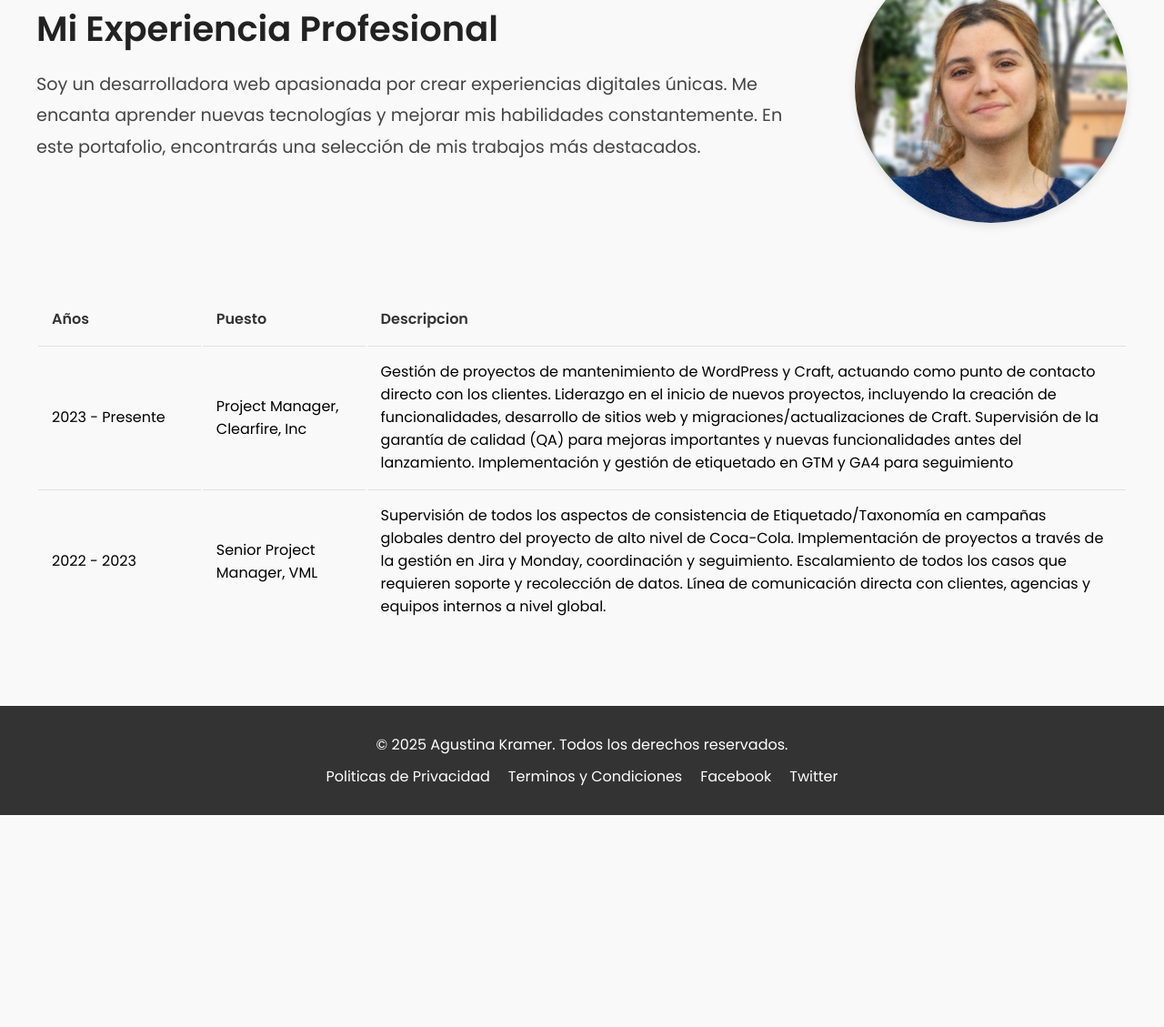
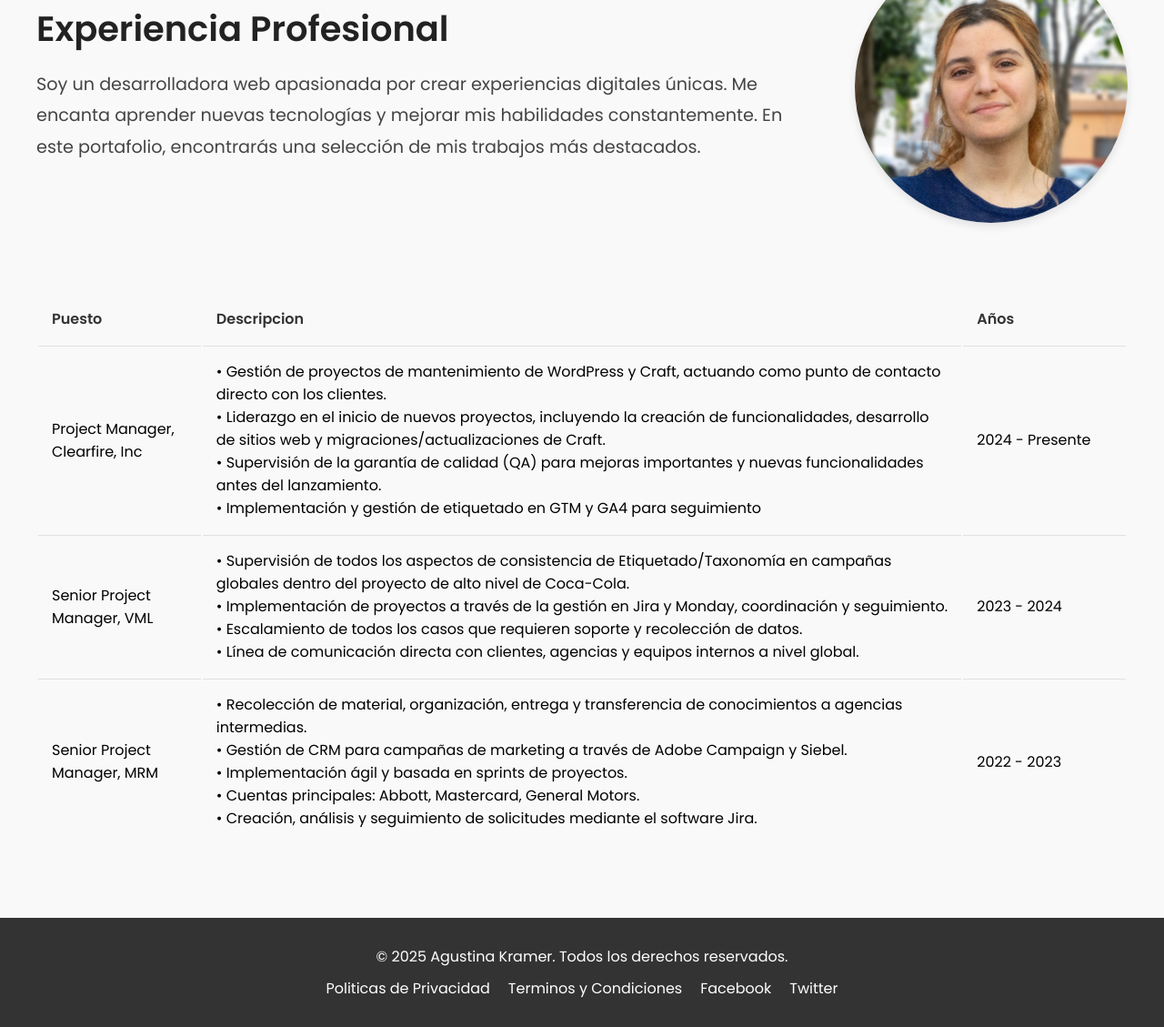
Before and after one commit to agustinakramer/PreEntrega1KRAMER, a plain HTML site: page pages/experience.html in a window 1280 px wide. Shown: the part 200-1329 px from the top of the page at 91% size. Before the commit the page ends 1096 px from the top, so only its background shows below. Drawn offline with nearby package versions, Linux system fonts and the light colour scheme.

Commit message:
agrego favicon, mejoro estilo de la pag experiencia y corrijo meta-titles

```diff
--- a/pages/experience.html
+++ b/pages/experience.html
@@ -7,6 +7,7 @@
     <meta name="description" content="Explora la experiencia laboral de Agustina Kramer en gestión de proyectos digitales para empresas globales.">
     <link rel="stylesheet" href="../css/style.css">
     <link href="https://cdn.jsdelivr.net/npm/aos@2.3.4/dist/aos.css" rel="stylesheet">
+    <link rel="icon" href="../assets/logo-portafolio.png" type="image/png">
 
 </head>
 <body>
@@ -27,7 +28,7 @@
     <section class="experience" data-aos="fade-up">
         <div class="experience-container">
             <div class="experience-content">
-                <h2>Mi Experiencia Profesional</h2>
+                <h2>Experiencia Profesional</h2>
                 <p>Soy un desarrolladora web apasionada por crear experiencias digitales únicas. Me encanta aprender nuevas tecnologías y mejorar mis habilidades constantemente. En este portafolio, encontrarás una selección de mis trabajos más destacados.</p>
             </div>
 
@@ -40,33 +41,55 @@
                 <table>
                     <thead>
                         <tr>
-                            <th scope="col">Años</th>
                             <th scope="col">Puesto</th>
                             <th scope="col">Descripcion</th>
+                            <th scope="col">Años</th>
                         </tr>
                     </thead>
                     <tbody>
                         <tr>
-                            <td>2023 - Presente</td>
+
                             <td>Project Manager, Clearfire, Inc</td>
-                            <td>Gestión de proyectos de mantenimiento de WordPress y Craft, actuando como punto
+                            <td>• Gestión de proyectos de mantenimiento de WordPress y Craft, actuando como punto
                                 de contacto directo con los clientes.
-                                Liderazgo en el inicio de nuevos proyectos, incluyendo la creación de
+                                <br>
+                                • Liderazgo en el inicio de nuevos proyectos, incluyendo la creación de
                                 funcionalidades, desarrollo de sitios web y migraciones/actualizaciones de Craft.
-                                Supervisión de la garantía de calidad (QA) para mejoras importantes y nuevas
+                                <br>
+                                • Supervisión de la garantía de calidad (QA) para mejoras importantes y nuevas
                                 funcionalidades antes del lanzamiento.
-                                Implementación y gestión de etiquetado en GTM y GA4 para seguimiento</td>
+                                <br>
+                                • Implementación y gestión de etiquetado en GTM y GA4 para seguimiento</td>
+                                <td>2024 - Presente</td>
                         </tr>
                         <tr>
-                            <td>2022 - 2023</td>
                             <td> Senior Project Manager, VML</td>
-                            <td>Supervisión de todos los aspectos de consistencia de Etiquetado/Taxonomía en
+                            <td>• Supervisión de todos los aspectos de consistencia de Etiquetado/Taxonomía en
                                 campañas globales dentro del proyecto de alto nivel de Coca-Cola.
-                                Implementación de proyectos a través de la gestión en Jira y Monday, coordinación
+                                <br>
+                                • Implementación de proyectos a través de la gestión en Jira y Monday, coordinación
                                 y seguimiento.
-                                Escalamiento de todos los casos que requieren soporte y recolección de datos.
-                                Línea de comunicación directa con clientes, agencias y equipos internos a nivel
+                                <br>
+                                • Escalamiento de todos los casos que requieren soporte y recolección de datos.
+                                <br>
+                                • Línea de comunicación directa con clientes, agencias y equipos internos a nivel
                                 global.</td>
+                                <td>2023 - 2024</td>
+                        </tr>
+
+                        <tr>
+                            <td> Senior Project Manager, MRM</td>
+                            <td>• Recolección de material, organización, entrega y transferencia de conocimientos a
+                                agencias intermedias.
+                                <br>
+                                • Gestión de CRM para campañas de marketing a través de Adobe Campaign y Siebel.
+                                <br>
+                                • Implementación ágil y basada en sprints de proyectos.
+                                <br>
+                                • Cuentas principales: Abbott, Mastercard, General Motors.
+                                <br>
+                                • Creación, análisis y seguimiento de solicitudes mediante el software Jira.</td>
+                                <td>2022 - 2023</td>
                         </tr>
                     </tbody>
                 </table>
--- a/sass/pages/_experience.scss
+++ b/sass/pages/_experience.scss
@@ -64,11 +64,11 @@ thead th:nth-child(1) {
   }
 
   thead th:nth-child(2) {
-    width: 15%;
+    width: 70%;
   }
 
   thead th:nth-child(3) {
-    width: 70%
+    width: 15%
   }
 
   .experience-table th {
```
Also changed, not shown: index.html (+3 -1 lines), pages/about.html (+2 -1 lines), pages/contact.html (+3 -2 lines), pages/work.html (+2 -1 lines), assets/logo-portafolio.png (added), css/style.css, 1 other file.
